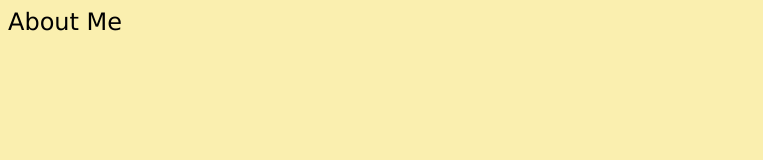
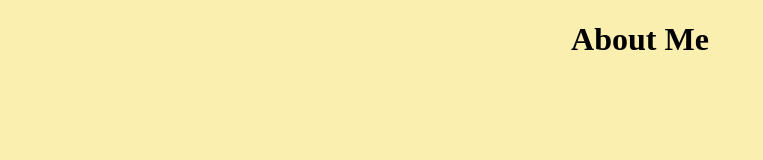
Before and after one commit to 123saaa/123saaa.github.io, a plain HTML site: page index.html in a window 1280 px wide. Shown: the whole page, without its empty margins (0-763 px from the left). Drawn offline with Linux system fonts and the light colour scheme.

Commit message:
Update index.html

```diff
--- a/index.html
+++ b/index.html
@@ -1,6 +1,6 @@
 <!DOCTYPE html>
 <html>
   <body style="background-color:#FAEFAF;">
-<font face = "Verdana" size = "5",style="text-align:center;">About Me</font>
+<h1 style="text-align:center;face:Verdana">About Me</h1>
   </body>
 </html>
```
